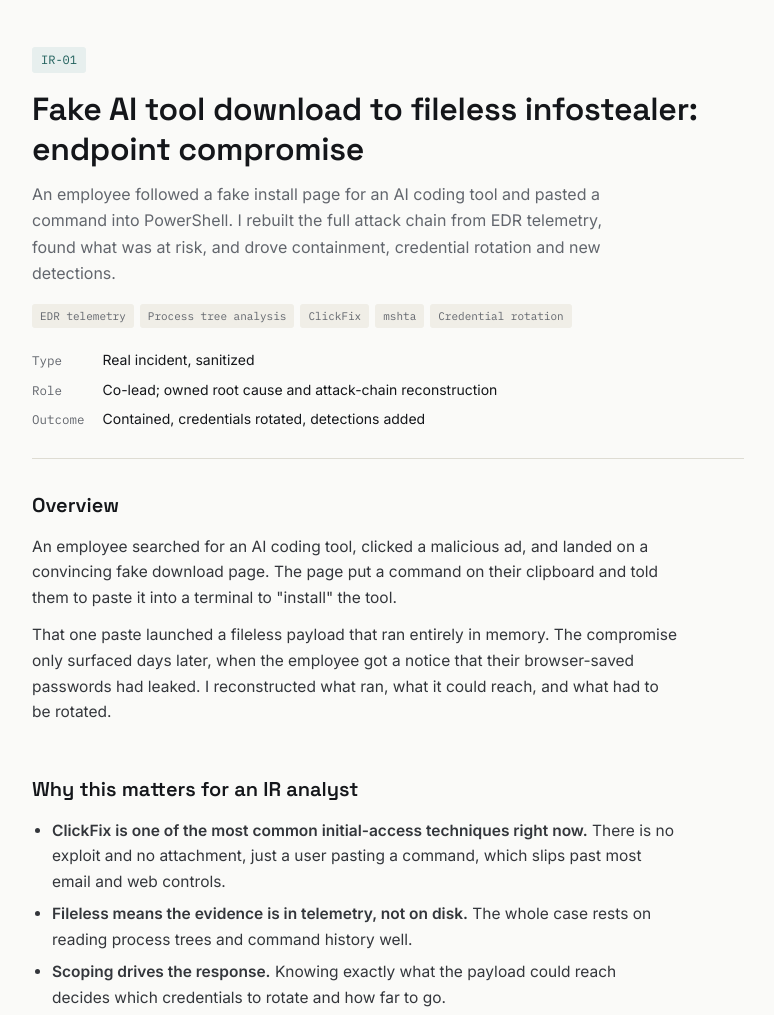
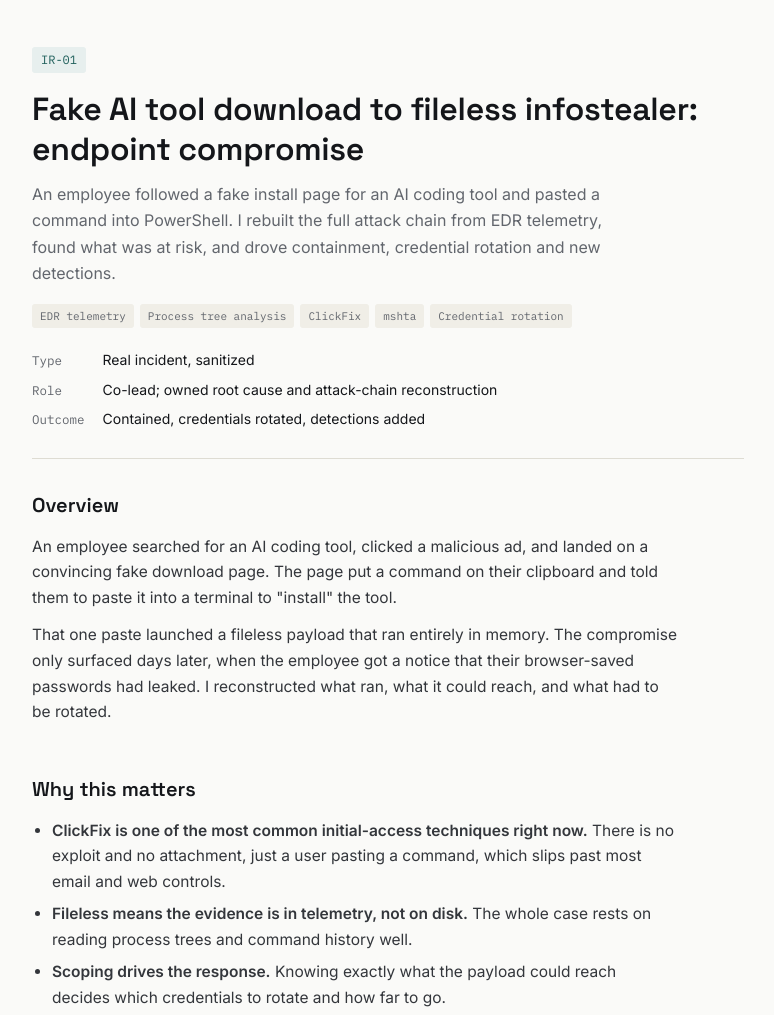
Before and after one commit to jeffchandy-here/jeffchandy-here.github.io, a plain HTML site: page cases/ir-01-endpoint-infostealer.html in a window 1280 px wide. Shown: the part 56-1071 px from the top of the page, without its empty margins (252-1026 px from the left). Drawn offline with Linux system fonts and the light colour scheme.

Commit message:
Update ir-01-endpoint-infostealer.html

```diff
--- a/cases/ir-01-endpoint-infostealer.html
+++ b/cases/ir-01-endpoint-infostealer.html
@@ -71,7 +71,7 @@
 </header>
 <main>
 <section><h2>Overview</h2><p>An employee searched for an AI coding tool, clicked a malicious ad, and landed on a convincing fake download page. The page put a command on their clipboard and told them to paste it into a terminal to "install" the tool.</p><p>That one paste launched a fileless payload that ran entirely in memory. The compromise only surfaced days later, when the employee got a notice that their browser-saved passwords had leaked. I reconstructed what ran, what it could reach, and what had to be rotated.</p></section>
-<section><h2>Why this matters for an IR analyst</h2><ul><li><strong>ClickFix is one of the most common initial-access techniques right now.</strong> There is no exploit and no attachment, just a user pasting a command, which slips past most email and web controls.</li><li><strong>Fileless means the evidence is in telemetry, not on disk.</strong> The whole case rests on reading process trees and command history well.</li><li><strong>Scoping drives the response.</strong> Knowing exactly what the payload could reach decides which credentials to rotate and how far to go.</li><li><strong>Interview answer:</strong> "Walk me through an endpoint compromise from detection to closure" is a standard IR question. This page is a worked answer.</li></ul></section>
+<section><h2>Why this matters</h2><ul><li><strong>ClickFix is one of the most common initial-access techniques right now.</strong> There is no exploit and no attachment, just a user pasting a command, which slips past most email and web controls.</li><li><strong>Fileless means the evidence is in telemetry, not on disk.</strong> The whole case rests on reading process trees and command history well.</li><li><strong>Scoping drives the response.</strong> Knowing exactly what the payload could reach decides which credentials to rotate and how far to go.</li><li><strong>Interview answer:</strong> "Walk me through an endpoint compromise from detection to closure" is a standard IR question. This page is a worked answer.</li></ul></section>
 <section><h2>Scenario</h2><div class="tablewrap"><table><tr><th scope="row">Trigger</th><td>Employee report of a leaked-password notice, matched to EDR detections on their laptop</td></tr><tr><th scope="row">Initial access</th><td>Malicious search ad leading to a fake AI tool download page (ClickFix lure)</td></tr><tr><th scope="row">Execution</th><td>User pasted a command into PowerShell, which launched mshta to fetch and run a remote HTA payload in memory</td></tr><tr><th scope="row">Environment</th><td>Corporate Windows laptop, SSO-joined, with a Git client holding live sessions to internal code hosting</td></tr><tr><th scope="row">Goal</th><td>Rebuild the attack chain, scope what was exposed, contain, and close the detection gap</td></tr></table></div></section>
 <section><h2>Walkthrough</h2><ol class="steps">
 <li><h3>Contain first</h3><p>Once the employee's report was matched to EDR detections on their laptop, the host was network-contained from the EDR console and a full wipe and reimage was requested from IT.</p></li>
```
